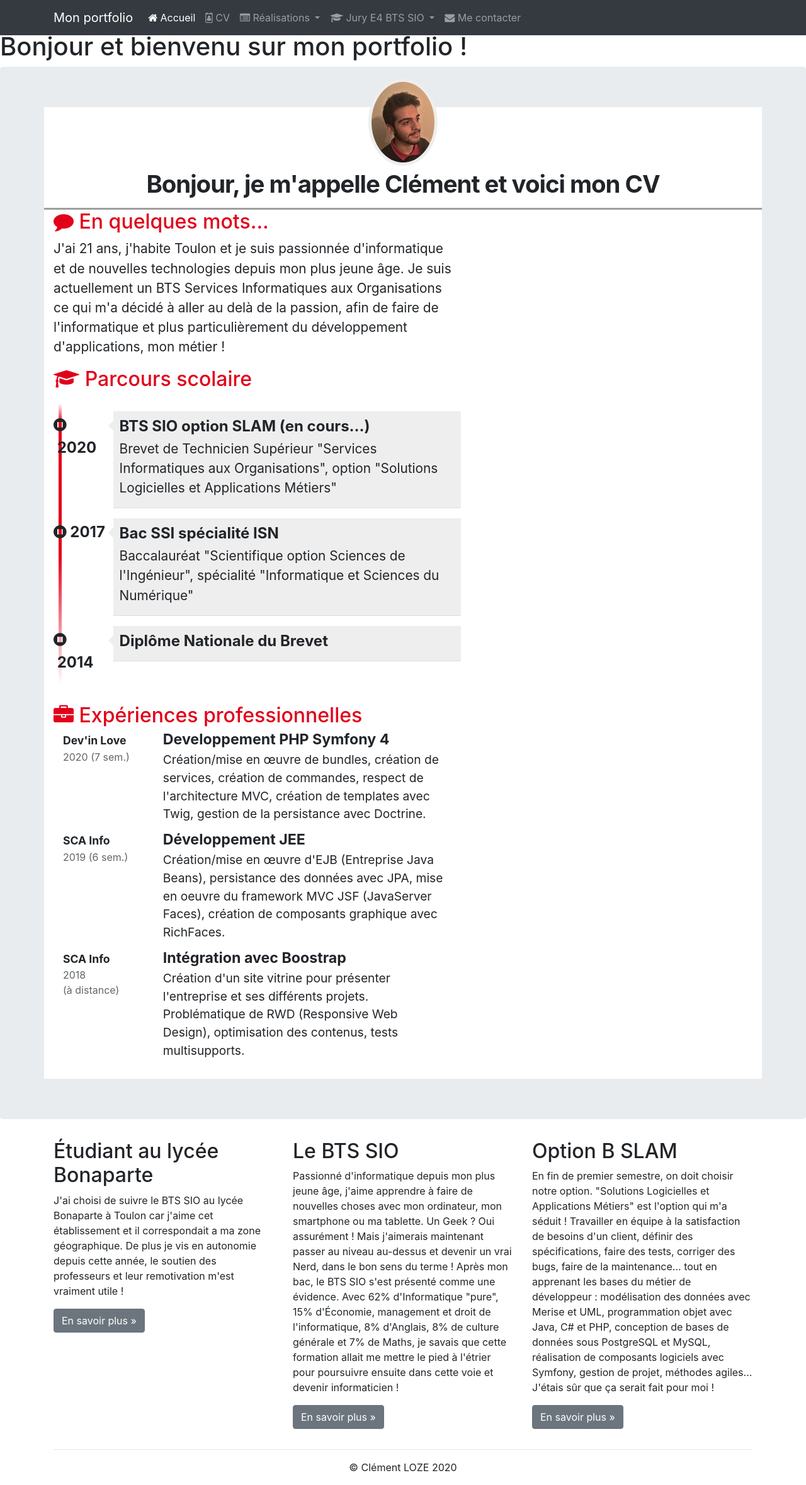
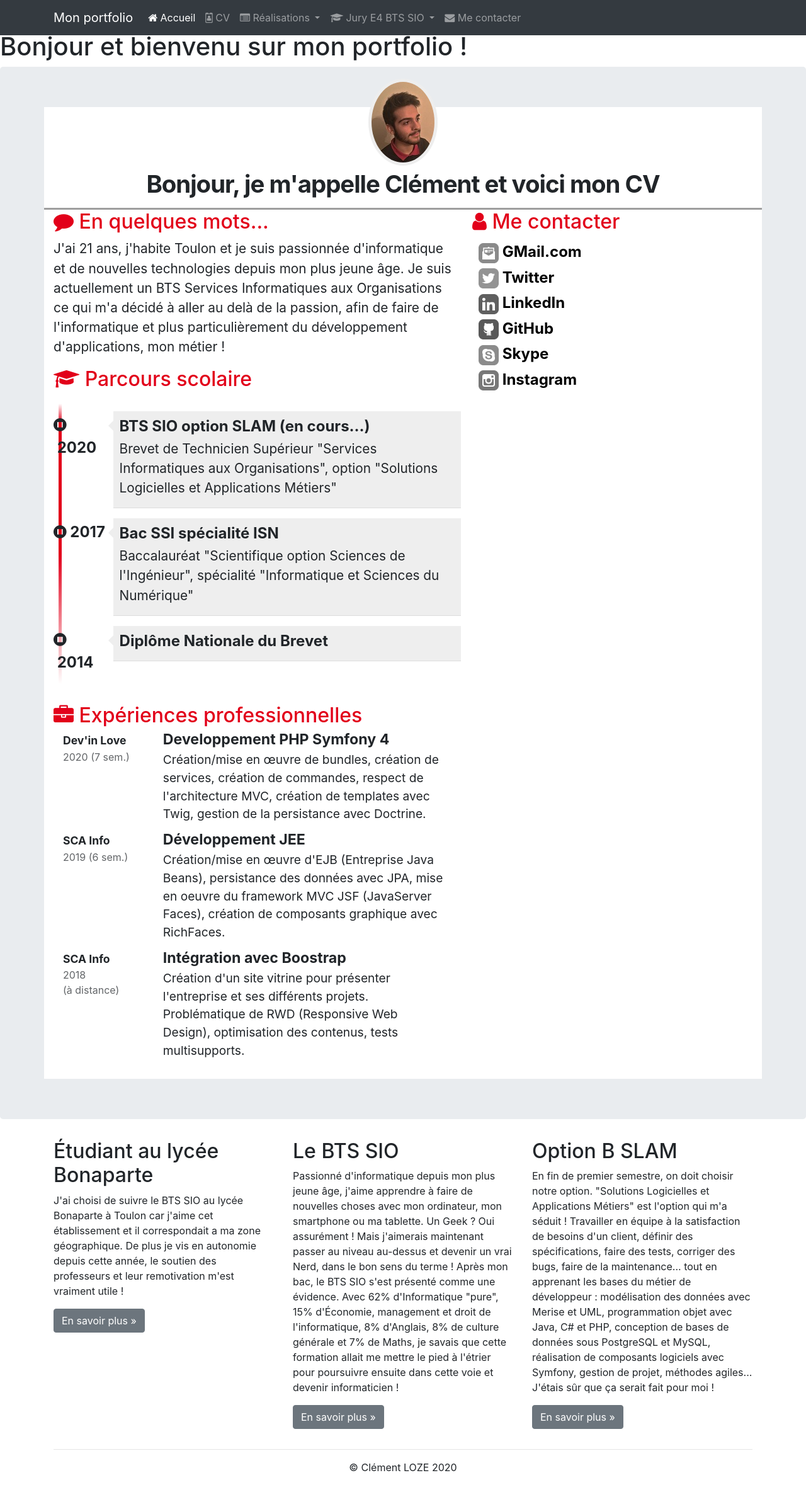
Before and after one commit to Zelcor/Portfolio, a PHP site: page /cv.html in a window 1280 px wide. Shown: the whole page at 63% size. Run offline with PHP 8.4, Linux system fonts and the light colour scheme; grey boxes are pictures that could not be loaded.

Commit message:
Ajout des informations de contact

```diff
--- a/css/cv.css
+++ b/css/cv.css
@@ -70,3 +70,16 @@ body { padding-top: 50px; }
 .experience .date { font-size: 1em; opacity: 0.7; }
 .experience .profession { font-size: 1.45em; font-weight: bold; margin-top: -6px; }
 .experience .details { font-size: 1.2em; line-height: 1.5em; }
+/******************************************
+* Me contacter
+******************************************/
+.meContacter { clear: both; }
+.meContacter .details { width: 100%; margin-left: 10px; margin-top: 3px; font-size: 1.5em;
+ font-weight: 700; justify-content: space-between;}
+.contact-icon { filter: grayscale(1); -webkit-filter: grayscale(1);
+ -moz-filter: grayscale(1); -ms-filter: grayscale(1);
+ -o-filter: grayscale(1); height: 32px; width: 32px; margin: 2px 0; }
+.meContacter a, .meContacter a:hover { text-decoration: none; color: black; }
+.meContacter a:hover>img { filter: grayscale(0); -webkit-filter: grayscale(0);
+ -moz-filter: grayscale(0); -ms-filter: grayscale(0);
+ -o-filter: grayscale(0); }
--- a/cv.html
+++ b/cv.html
@@ -214,6 +214,62 @@
                     </div>
                     <div class="col-xs-12 col-sm-5">
                         <!-- Partie droite -->
+                        <div class="rubrique clearfix">
+                            <h2><span class="fa fa-user"></span> Me contacter</h2>
+                            <div class="meContacter">
+                                <div class="details float-left">
+                                    <a href="mailto:amelia.pilou@gmail.com?subject=Contact depuis le CV en ligne"
+                                       title="Mail de Amélia Pilou">
+                                        <img class="contact-icon" src="image/cv/mail-dreamstale47.png"
+                                             alt="Icone de mail"> GMail.com
+                                    </a>
+                                </div>
+                            </div>
+                            <div class="meContacter">
+                                <div class="details float-left">
+                                    <a href="https://twitter.com/AmeliaPILOU"
+                                       title="Lien vers la page Twitter de @AmeliaPilou">
+                                        <img class="contact-icon" src="image/cv/twitter-dreamstale71.png"
+                                             alt="Icone de Twitter"> Twitter
+                                    </a>
+                                </div>
+                            </div>
+                            <div class="meContacter">
+                                <div class="details float-left">
+                                    <a href="http://fr.linkedin.com/in/ameliaPilou"
+                                       title="Lien vers le profil LinkedIn de Amélia Pilou">
+                                        <img class="contact-icon" src="image/cv/linkedin-dreamstale45.png"
+                                             alt="Icone de LinkedIn"> LinkedIn
+                                    </a>
+                                </div>
+                            </div>
+                            <div class="meContacter">
+                                <div class="details float-left">
+                                    <a href="https://github.com/AmeliaPilou/"
+                                       title="Lien vers le profil GitHub d'Amélia Pilou">
+                                        <img class="contact-icon" src="image/cv/github2-dreamstale35.png"
+                                             alt="Icone de GitHub"> GitHub
+                                    </a>
+                                </div>
+                            </div>
+                            <div class="meContacter">
+                                <div class="details float-left">
+                                    <a href="skype:ameliapilou?userinfo"
+                                       title="Lien vers le profil Skype d'Amélia Pilou">
+                                        <img class="contact-icon" src="image/cv/skype-dreamstale61.png"
+                                             alt="Icone de Skype"> Skype
+                                    </a>
+                                </div>
+                            </div>
+                            <div class="meContacter">
+                                <div class="details float-left">
+                                    <a href="https://instagram.com/AmeliaPilou" title="Lien vers le profil Instagram d'Amélia Pilou">
+                                        <img class="contact-icon" src="image/cv/instagram-dreamstale43.png" alt="Icone de Instagram"> Instagram
+
+                                    </a>
+                                </div>
+                            </div>
+                        </div>
                     </div>
                 </div>
             </div>
```
Also changed, not shown: image/cv/github2-dreamstale35.png (added), image/cv/instagram-dreamstale43.png (added), image/cv/linkedin-dreamstale45.png (added), image/cv/mail-dreamstale47.png (added), image/cv/skype-dreamstale61.png (added), image/cv/twitter-dreamstale71.png (added).
